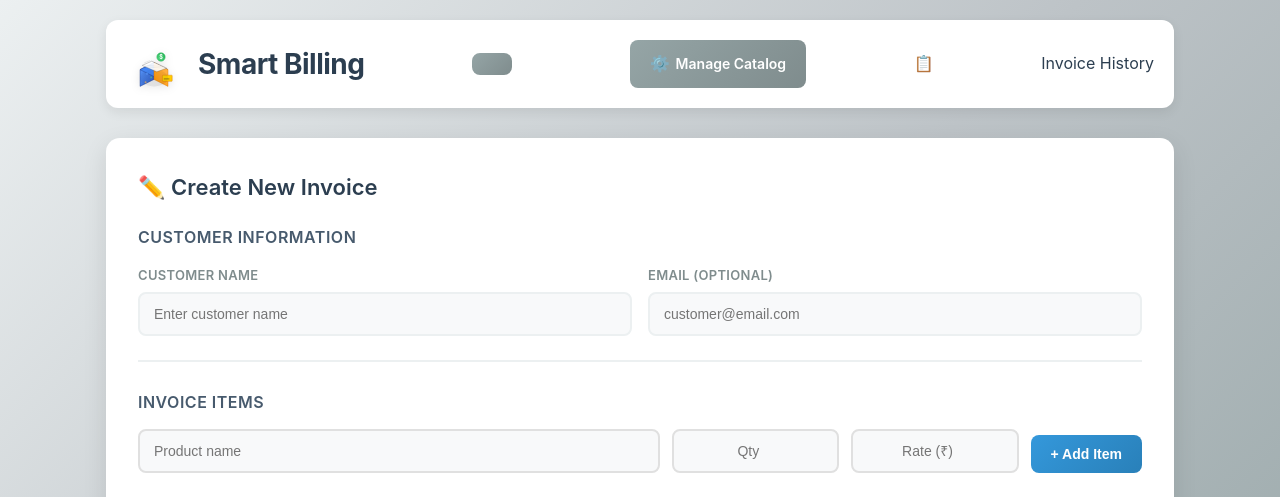
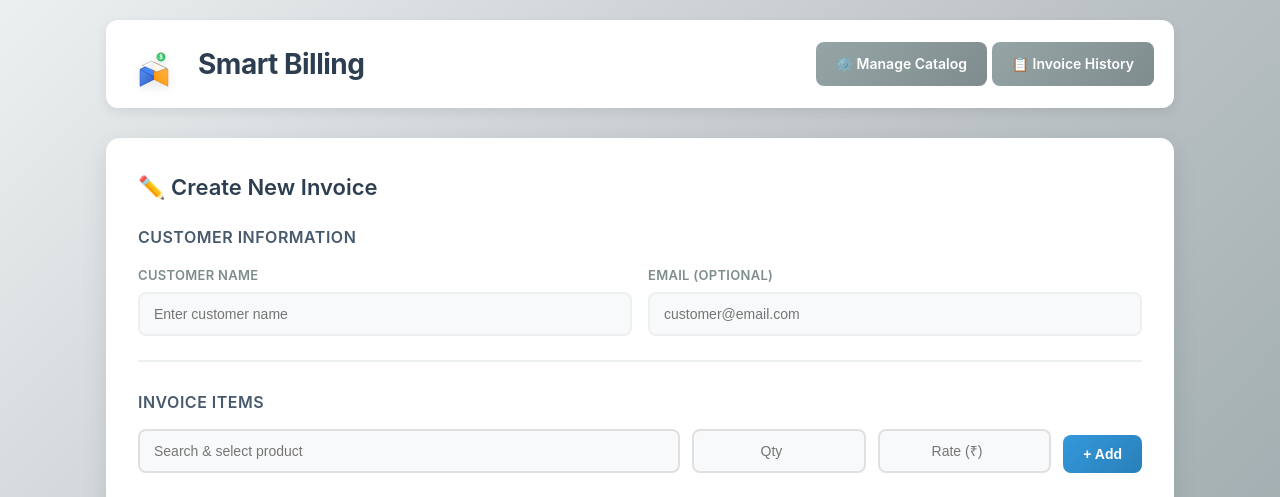
Before and after one commit to utsavmonpara/billing-app, a Flask app: page / in a window 1280 px wide. Shown: the top 497 px of the page. Run offline with Flask 3, Linux system fonts and the light colour scheme; data that the repository does not hold is empty.

Commit message:
Enhance invoice form with product autocompleteAdd product autocomplete and improve invoice creation UI/UX with better layout
Added autocomplete feature for product selection and improved invoice form structure.

```diff
--- a/templates/index.html
+++ b/templates/index.html
@@ -5,12 +5,19 @@
     <meta name="viewport" content="width=device-width, initial-scale=1.0">
     <title>Smart Billing App</title>
     <link rel="stylesheet" href="{{ url_for('static', filename='css/style.css') }}">
+    <style>
+        .autocomplete-container { position: relative; width: 100%; }
+        .autocomplete-suggestions { position: absolute; top: 100%; left: 0; right: 0; background: white; border: 2px solid #e0e0e0; border-radius: 8px; max-height: 200px; overflow-y: auto; z-index: 1000; display: none; box-shadow: 0 4px 8px rgba(0,0,0,0.1); }
+        .autocomplete-suggestions.active { display: block; }
+        .suggestion-item { padding: 12px 14px; cursor: pointer; border-bottom: 1px solid #f0f0f0; transition: background 0.2s; }
+        .suggestion-item:hover { background: #f0f0f0; }
+        .suggestion-item strong { color: #2c3e50; }
+    </style>
 </head>
 <body>
 <div class="container">
     <header class="top-bar">
         <div class="logo-section">
-                <!-- 3D Isometric Billing Logo -->
             <svg class="logo" viewBox="0 0 200 200" xmlns="http://www.w3.org/2000/svg">
                 <defs>
                     <linearGradient id="blueFace" x1="0%" y1="0%" x2="100%" y2="100%">
@@ -25,73 +32,32 @@
                         <stop offset="0%" style="stop-color:#FFB754;stop-opacity:1" />
                         <stop offset="100%" style="stop-color:#FF9500;stop-opacity:1" />
                     </linearGradient>
-                        <linearGradient id="cardGold" x1="0%" y1="0%" x2="100%" y2="100%">
-                            <stop offset="0%" style="stop-color:#FFD700;stop-opacity:1" />
-                            <stop offset="100%" style="stop-color:#FFC700;stop-opacity:1" />
-                        </linearGradient>
-                        <linearGradient id="shadow" x1="0%" y1="0%" x2="100%" y2="100%">
-                            <stop offset="0%" style="stop-color:#00000015;stop-opacity:1" />
-                            <stop offset="100%" style="stop-color:#00000030;stop-opacity:1" />
-                        </linearGradient>
                 </defs>
-
-                    <!-- Base/Ground -->
                 <polygon points="50,160 100,135 150,160 100,185" fill="#f0f0f0" opacity="0.6"/>
-
-                    <!-- Laptop Base - Isometric View -->
-                    <!-- Front face (blue) -->
                 <polygon points="50,120 100,95 100,155 50,180" fill="url(#blueFace)" stroke="#1e3a8a" stroke-width="1.5"/>
-
-                    <!-- Top face (darker) -->
                 <polygon points="50,120 100,95 150,120 100,145" fill="#4285F4" stroke="#1e3a8a" stroke-width="1.5"/>
-
-                    <!-- Right face (orange) -->
                 <polygon points="100,95 150,120 150,180 100,155" fill="url(#orangeFace)" stroke="#d97706" stroke-width="1.5"/>
-
-                    <!-- Screen/Document on laptop -->
                 <polygon points="58,105 92,90 145,115 110,128" fill="#ffffff" stroke="#333" stroke-width="1" opacity="0.9"/>
-
-                    <!-- Document lines -->
-                    <line x1="65" y1="96" x2="85" y2="88" stroke="#999" stroke-width="1.5" opacity="0.5"/>
-                    <line x1="65" y1="104" x2="140" y2="110" stroke="#999" stroke-width="1" opacity="0.4"/>
-                    <line x1="65" y1="110" x2="135" y2="115" stroke="#999" stroke-width="1" opacity="0.4"/>
-
-                    <!-- Dollar Sign / Currency Symbol -->
                 <circle cx="125" cy="75" r="15" fill="url(#greenFace)" stroke="#16a34a" stroke-width="1.5"/>
                 <text x="125" y="82" text-anchor="middle" font-size="20" font-weight="bold" fill="white">$</text>
-
-                    <!-- Credit Card floating -->
-                    <rect x="130" y="140" width="35" height="22" rx="2" fill="url(#cardGold)" stroke="#d97706" stroke-width="1.5"/>
-                    <rect x="135" y="150" width="20" height="6" fill="#333" opacity="0.3"/>
-
-                    <!-- Small circles for decoration (data points) -->
-                    <circle cx="75" cy="135" r="4" fill="#5B9BFF" opacity="0.7"/>
-                    <circle cx="90" cy="148" r="3" fill="#52D87F" opacity="0.7"/>
-                    <circle cx="70" cy="165" r="3.5" fill="#FFB754" opacity="0.7"/>
-
-                    <!-- Subtle glow -->
-                    <ellipse cx="100" cy="150" rx="50" ry="30" fill="url(#shadow)" opacity="0.4"/>
             </svg>
             <h1>Smart Billing</h1>
         </div>
-            <a href="{{ url_for('history') }}" class="btn secondary">
-                        <a href="{{ url_for('products') }}" class="btn secondary" style="margin-left: 10px;">
-            <span class="icon">⚙️</span> Manage Catalog
-        </a>
-                <span class="icon">📋</span> Invoice History
-            </a>
+        <div class="header-buttons">
+            <a href="{{ url_for('products') }}" class="btn secondary">⚙️ Manage Catalog</a>
+            <a href="{{ url_for('history') }}" class="btn secondary">📋 Invoice History</a>
+        </div>
     </header>
 
     <section class="card">
         <h2>✏️ Create New Invoice</h2>
 
-            <!-- Customer Information Section -->
         <div class="customer-section">
             <h3>Customer Information</h3>
             <div class="customer-row">
                 <div class="form-group">
                     <label for="customerName">Customer Name</label>
-                        <input id="customerName" type="text" placeholder="Enter customer name" class="customer-input">
+                    <input id="customerName" type="text" placeholder="Enter customer name" class="customer-input" required>
                 </div>
                 <div class="form-group">
                     <label for="customerEmail">Email (Optional)</label>
@@ -100,14 +66,16 @@
             </div>
         </div>
 
-            <!-- Invoice Items Section -->
         <div class="items-section">
             <h3>Invoice Items</h3>
             <div class="inputs-row">
-                    <input id="productName" type="text" placeholder="Product name" class="form-input">
-                    <input id="quantity" type="number" min="1" placeholder="Qty" class="form-input qty-input">
-                    <input id="rate" type="number" min="0" step="0.01" placeholder="Rate (₹)" class="form-input rate-input">
-                    <button id="addItemBtn" class="btn primary btn-add">+ Add Item</button>
+                <div class="autocomplete-container" style="flex: 2.5;">
+                    <input id="productName" type="text" placeholder="Search & select product" class="form-input" required>
+                    <div id="suggestions" class="autocomplete-suggestions"></div>
+                </div>
+                <input id="quantity" type="number" min="1" placeholder="Qty" class="form-input qty-input" required>
+                <input id="rate" type="number" min="0" step="0.01" placeholder="Rate (₹)" class="form-input rate-input" readonly>
+                <button id="addItemBtn" class="btn primary btn-add">+ Add</button>
             </div>
 
             <table class="items-table">
@@ -121,11 +89,9 @@
                         <th>Action</th>
                     </tr>
                 </thead>
-                    <tbody id="itemsBody">
-                    </tbody>
+                <tbody id="itemsBody"></tbody>
             </table>
 
-                <!-- Totals Section -->
             <div class="total-section">
                 <div class="total-row">
                     <span>Subtotal:</span>
@@ -142,7 +108,6 @@
             </div>
         </div>
 
-            <!-- Action Buttons -->
         <div class="actions-row">
             <button id="clearBtn" class="btn secondary btn-action">🗑️ Clear All</button>
             <button id="saveInvoiceBtn" class="btn success btn-action">✓ Save Invoice</button>
@@ -152,10 +117,56 @@
 
 <script>
 const items = [];
+let allProducts = [];
 const itemsBody = document.getElementById("itemsBody");
 const grandTotalEl = document.getElementById("grandTotal");
 const subtotalEl = document.getElementById("subtotal");
 const taxEl = document.getElementById("taxAmount");
+
+// Fetch products on page load
+async function loadProducts() {
+    try {
+        const response = await fetch("/get_products");
+        allProducts = await response.json();
+    } catch (error) {
+        console.error("Error loading products:", error);
+    }
+}
+
+// Product autocomplete
+document.getElementById("productName").addEventListener("input", function(e) {
+    const query = e.target.value.trim().toLowerCase();
+    const suggestionsDiv = document.getElementById("suggestions");
+
+    if (query.length === 0) {
+        suggestionsDiv.classList.remove("active");
+        return;
+    }
+
+    const filtered = allProducts.filter(p =>
+        p.product_name.toLowerCase().includes(query)
+    );
+
+    if (filtered.length === 0) {
+        suggestionsDiv.classList.remove("active");
+        return;
+    }
+
+    suggestionsDiv.innerHTML = filtered.map(product => `
+        <div class="suggestion-item" onclick="selectProduct(${product.id}, '${product.product_name}', ${product.selling_price})">
+            <strong>${product.product_name}</strong>
+            <div style="font-size: 12px; color: #7f8c8d;">₹${product.selling_price.toFixed(2)}</div>
+        </div>
+    `).join("");
+    suggestionsDiv.classList.add("active");
+});
+
+function selectProduct(id, name, price) {
+    document.getElementById("productName").value = name;
+    document.getElementById("rate").value = price.toFixed(2);
+    document.getElementById("suggestions").classList.remove("active");
+    document.getElementById("quantity").focus();
+}
 
 function renderTable() {
     itemsBody.innerHTML = "";
@@ -264,15 +275,20 @@
 document.getElementById("addItemBtn").addEventListener("click", addItem);
 document.getElementById("saveInvoiceBtn").addEventListener("click", saveInvoice);
 document.getElementById("clearBtn").addEventListener("click", clearAll);
-        document.getElementById("productName").addEventListener("keypress", (e) => {
+["productName", "quantity", "rate"].forEach(id => {
+    document.getElementById(id).addEventListener("keypress", (e) => {
         if (e.key === "Enter") addItem();
     });
-        document.getElementById("quantity").addEventListener("keypress", (e) => {
-            if (e.key === "Enter") addItem();
 });
-        document.getElementById("rate").addEventListener("keypress", (e) => {
-            if (e.key === "Enter") addItem();
+
+// Close suggestions when clicking outside
+document.addEventListener("click", (e) => {
+    if (e.target.id !== "productName") {
+        document.getElementById("suggestions").classList.remove("active");
+    }
 });
+
+loadProducts();
 </script>
 </body>
 </html>
```
Lines whose indentation alone changed are shown as unchanged.
